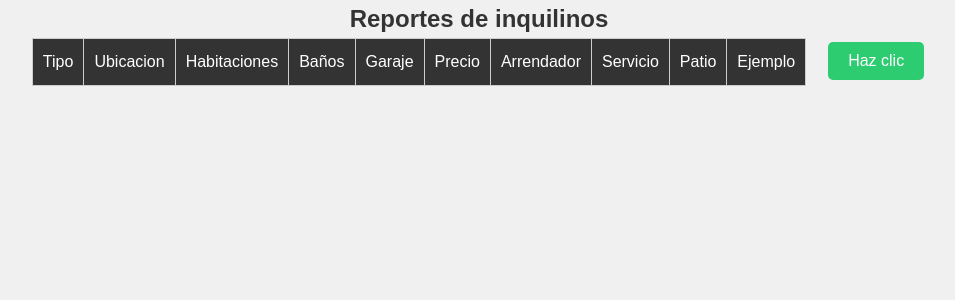
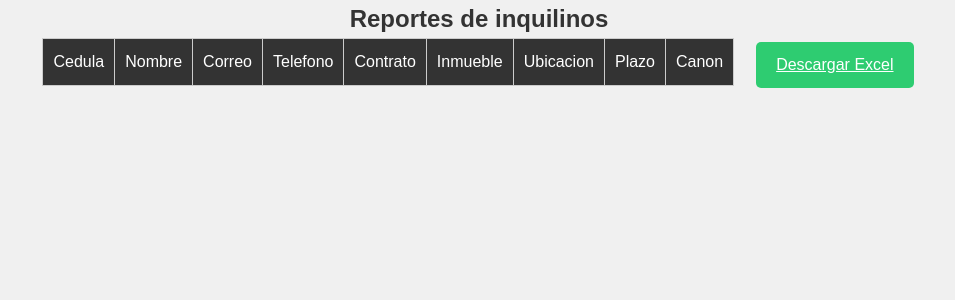
Before and after one commit to thehb12/CEBERCOL-2.0, a Flask app: page /reporteI in a window 1280 px wide. Shown: the part 46-346 px from the top of the page, without its empty margins (156-1111 px from the left). Run offline with Flask 3, Linux system fonts and the light colour scheme; data that the repository does not hold is empty; some libraries are stand-ins or nearby versions.

Commit message:
Descargar reportes

```diff
--- a/BD/BASE DE DATOS/Cebercolbase.sql
+++ b/BD/BASE DE DATOS/Cebercolbase.sql
@@ -27,7 +27,6 @@ fecha_fin date,
 codigo_inmueble varchar(40),
 codigo_arriendatario integer, foreign key(codigo_arriendatario) references personas(codigo));
 
-drop table contratos;
 
 create table personas(
 codigo integer primary key auto_increment,
@@ -55,7 +54,6 @@ octubre bool,
 noviembre bool,
 diciembre bool);
 
-drop table recibos;
 
 create table barrios(
 codigo integer primary key auto_increment,
@@ -77,7 +75,5 @@ codigo integer primary key auto_increment,
 usuario varchar(120),
 contrasena varchar(30)
 );
-drop database cebercol;
-drop table inmuebles;
 
 use cebercol;
--- a/app.py
+++ b/app.py
@@ -1,10 +1,13 @@
 
-from flask import Flask, render_template, request, url_for, redirect, flash, Response,  jsonify
-
-from flask import jsonify
-from flask import Flask, render_template, request, url_for, redirect, flash, Response
+from flask import Flask, render_template, request, url_for, redirect, flash, Response,  jsonify, send_file
 from flask_mysqldb import MySQL
+from openpyxl import Workbook
+from io import BytesIO
 import pymysql
+import io
+import requests
+from bs4 import BeautifulSoup
+import pandas as pd
 app = Flask(__name__)
 
 # CONEXION MYSQL
@@ -214,7 +217,7 @@ def add_recibo():
         # Obtén los valores booleanos de los meses del formulario
         meses = ['enero', 'febrero', 'marzo', 'abril', 'mayo', 'junio',
                  'julio', 'agosto', 'septiembre', 'octubre', 'noviembre', 'diciembre']
-        meses_bool = {mes: request.form.get(mes) == 'on' for  mes in meses}
+        meses_bool = {mes: request.form.get(mes) == 'on' for mes in meses}
 
         # Configuración de la base de datos y cursor (puedes ajustar esto según tu lógica)
         cur = mysql.connection.cursor()
@@ -223,7 +226,7 @@ def add_recibo():
         campos = ', '.join(meses_bool.keys())
         valores = ', '.join(['%s' for _ in meses_bool])
 
-        valores_tuple=(codigo_contrato,fecha_pago,cuota) + \
+        valores_tuple = (codigo_contrato, fecha_pago, cuota) + \
             tuple(meses_bool.values())
         valores_tuple += (False,) * (len(meses) - len(meses_bool))
 
@@ -477,6 +480,59 @@ def delete_inmueble(codigo):
     flash('Se Elimino Correctamente')
     return redirect(url_for('admini'))
 
+# Descargar reporte
+# pip install openpyxl
+
+
+@app.route('/descargar_excel', methods=['GET'])
+def descargar_excel():
+    cur = mysql.connection.cursor()
+    cur.execute('''
+                SELECT
+                p.nombre AS Nombre,
+                p.correo AS Correo,
+                p.cedula AS Cedula,
+                p.telefono AS Telefono,
+                i.tipo_inmueble AS Tipo,
+                b.nombre AS Barrio,
+                c.codigo AS 'ID Contrato',
+                c.plazo AS Plazo,
+                c.canon AS Canon
+                FROM
+                personas p
+                INNER JOIN contratos c
+                INNER JOIN inmuebles i ON c.codigo_inmueble = i.codigo
+                INNER JOIN barrios b ON i.codigo_barrio = b.codigo;
+                ''')
+    reportes = cur.fetchall()
+
+    # Crear un libro de trabajo de Excel y seleccionar la hoja activa
+    wb = Workbook()
+    ws = wb.active
+
+    # Agregar los encabezados de las columnas
+    ws.append(['Nombre', 'Correo', 'Cedula', 'Telefono', 'Tipo',
+              'Barrio', 'ID Contrato', 'Plazo', 'Canon'])
+
+    # Agregar los datos de los reportes a las filas
+    for reporte in reportes:
+        ws.append(reporte)
+
+    # Guardar el libro de trabajo en un objeto BytesIO
+    excel_io = BytesIO()
+    wb.save(excel_io)
+    excel_io.seek(0)
+
+    # Devolver el archivo Excel como una respuesta para descargar
+    return Response(
+        excel_io.getvalue(),
+        mimetype='application/vnd.openxmlformats-officedocument.spreadsheetml.sheet',
+        headers={
+            "Content-disposition": "attachment; filename=reporte.xlsx"
+        }
+    )
+
+
 # NAVEGACION
 
 
@@ -484,11 +540,35 @@ def delete_inmueble(codigo):
 def inicio():
     return render_template('inteindex.html')
 
+
 @app.route('/reporteI')
 def reporteI():
-    return render_template('reportesinquilino.html')
+    cur = mysql.connection.cursor()
+    cur.execute('''
+                SELECT
+                p.nombre AS Nombre,
+                p.correo AS Correo,
+                p.cedula AS Cedula,
+                p.telefono AS Telefono,
+                i.tipo_inmueble AS Tipo,
+                b.nombre AS Barrio,
+                c.codigo AS 'ID Contrato',
+                c.plazo AS Plazo,
+                c.canon AS Canon
+                FROM
+                personas p
+                INNER JOIN contratos c
+                INNER JOIN inmuebles i ON c.codigo_inmueble = i.codigo
+                INNER JOIN barrios b ON i.codigo_barrio = b.codigo;
+                ''')
+    reportes = cur.fetchall()
+    return render_template('reportesinquilino.html', reportes=reportes)
+
+
 @app.route('/reporteP')
 def reporteP():
+    cur = mysql.connection.cursor()
+    cur.execute('SELECT * FROM recibos')
     return render_template('reportespagos.html')
 
 
@@ -554,5 +634,6 @@ def inteinmu():
 def contratod():
     return render_template('adminc-directo.html')
 
+
 if __name__ == '__main__':
     app.run(port=3000, debug=True)
--- a/templates/reportesinquilino.html
+++ b/templates/reportesinquilino.html
@@ -1,5 +1,6 @@
 <!DOCTYPE html>
 <html lang="en">
+
 <head>
   <meta charset="UTF-8">
   <meta name="viewport" content="width=device-width, initial-scale=1.0">
@@ -27,57 +28,58 @@
     </div>
   </nav>
 </header>
+
 <body>
   <div class="panel">
     <h2>Reportes de inquilinos</h2>
-        <button class="boton-verde">Haz clic</button>
+    <!-- Agrega un botón para descargar el archivo Excel -->
+    <a href="{{ url_for('descargar_excel') }}" class="boton-verde">Descargar Excel</a>
     <div class="panel">
       <div class="scrollable-list" id="list">
         <table>
           <thead>
             <tr>
-                <td>Tipo</td>
+              <td>Cedula</td>
+              <td>Nombre</td>
+              <td>Correo</td>
+              <td>Telefono</td>
+              <td>Contrato</td>
+              <td>Inmueble</td>
               <td>Ubicacion</td>
-                <td>Habitaciones</td>
-                <td>Baños</td>
-                <td>Garaje</td>
-                <td>Precio</td>
-                <td>Arrendador</td>
-                <td>Servicio</td>
-                <td>Patio</td>
-                <td>Ejemplo</td>
+              <td>Plazo</td>
+              <td>Canon</td>
             </tr>
           </thead>
           <tbody>
-              {% for inmueble in inmuebles %}
+            {% for reporte in reportes %}
             <tr>
-                <!-- Tipo -->
-                <td>{{inmueble.11}}</td>
+              <!-- Cedula -->
+              <td>{{reporte.2}}</td>
+              <!-- Nombre -->
+              <td>{{reporte.0}}</td>
+              <!-- Correo -->
+              <td>{{reporte.1}}</td>
+              <!-- Telefono -->
+              <td>{{reporte.3}}</td>
+              <!-- Contrato -->
+              <td>{{reporte.6}}</td>
+              <!-- Inmueble -->
+              <td>{{reporte.4}}</td>
               <!-- Ubicacion -->
-                <td>{{inmueble.17}}</td>
-                <!-- Habitaciones -->
-                <td>{{inmueble.7}}</td>
-                <!-- Baños -->
-                <td>{{inmueble.6}}</td>
-                <!-- Garaje -->
-                <td>{{inmueble.9}}</td>
-                <!-- Precio -->
-                <td>{{inmueble.13}}</td>
-                <!-- Arrendador -->
-                <td>{{inmueble.14}}</td>
-                <!-- Servicio -->
-                <td>{{inmueble.12}}</td>
-                <!-- Patio -->
-                <td>{{inmueble.8}}</td>
-                <!--Ejemplo-->
-                <td>{{inmueble.8}}</td>
+              <td>{{reporte.5}}</td>
+              <!-- Plazo -->
+              <td>{{reporte.7}}</td>
+              <!-- Canon -->
+              <td>{{reporte.8}}</td>
             </tr>
             {% endfor %}
           </tbody>
         </table>
       </div>
+    </div>
+  </div>
+</body>
 
-</body>
 <script>
   // Agrega un script para manejar el evento hover y mostrar/ocultar el contenido del dropdown
   var reportesDropdown = document.getElementById("reportesDropdown");
@@ -92,4 +94,5 @@
     this.querySelector(".dropdown-content").style.display = "none";
   });
 </script>
+
 </html>
```
Lines whose indentation alone changed are shown as unchanged.
